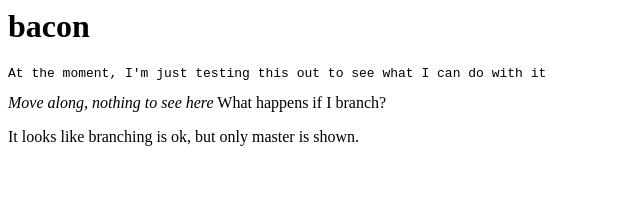
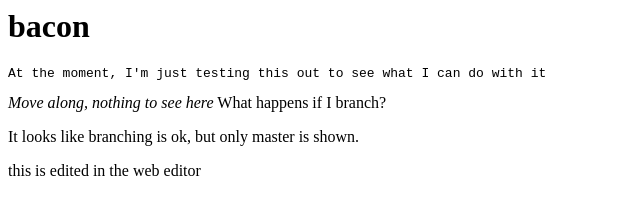
Before and after one commit to ben-bradley/ben-bradley.github.io, a plain HTML site: page index.html in a window 1280 px wide. Shown: the whole page, without its empty margins (0-640 px from the left). Drawn offline with Linux system fonts and the light colour scheme.

Commit message:
just playing around in the web editor

```diff
--- a/index.html
+++ b/index.html
@@ -3,3 +3,4 @@
 <i>Move along, nothing to see here</i>
 What happens if I branch?
 <p>It looks like branching is ok, but only master is shown.</p>
+<p>this is edited in the web editor</p>
```
